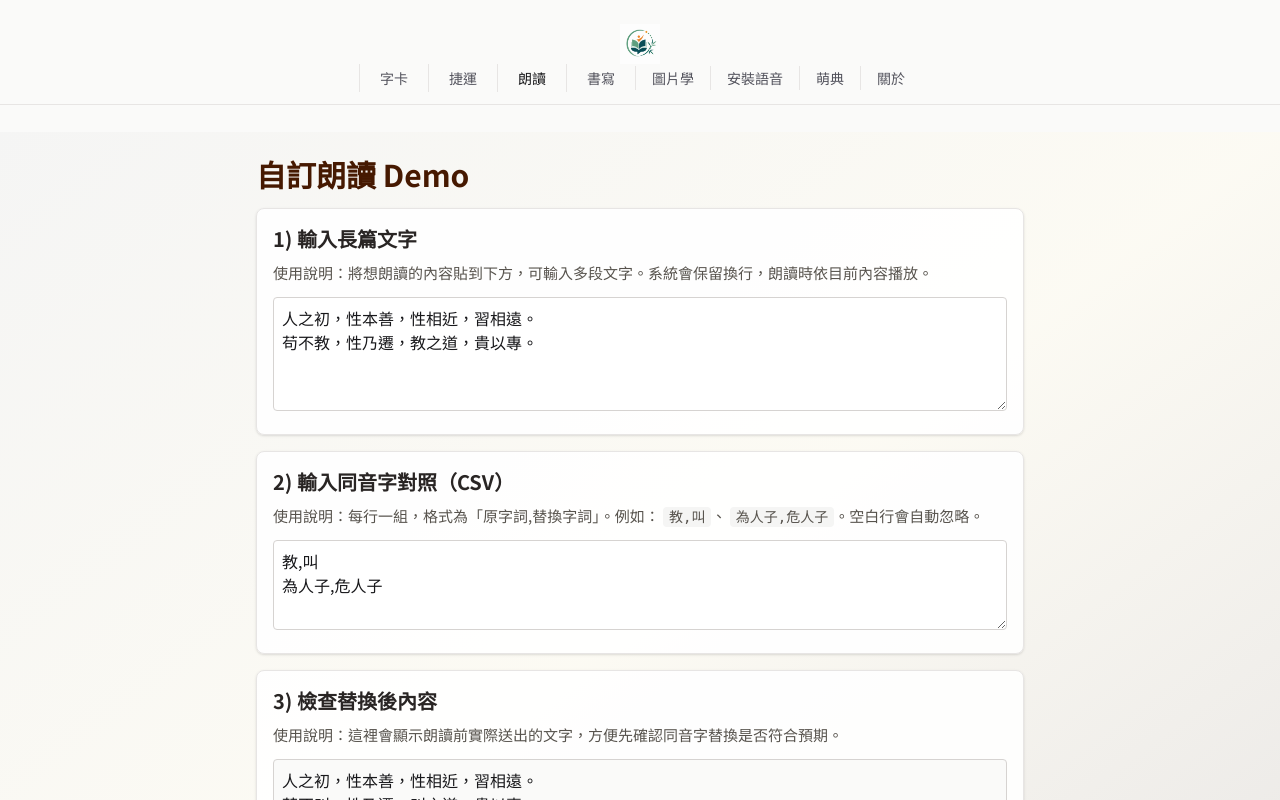
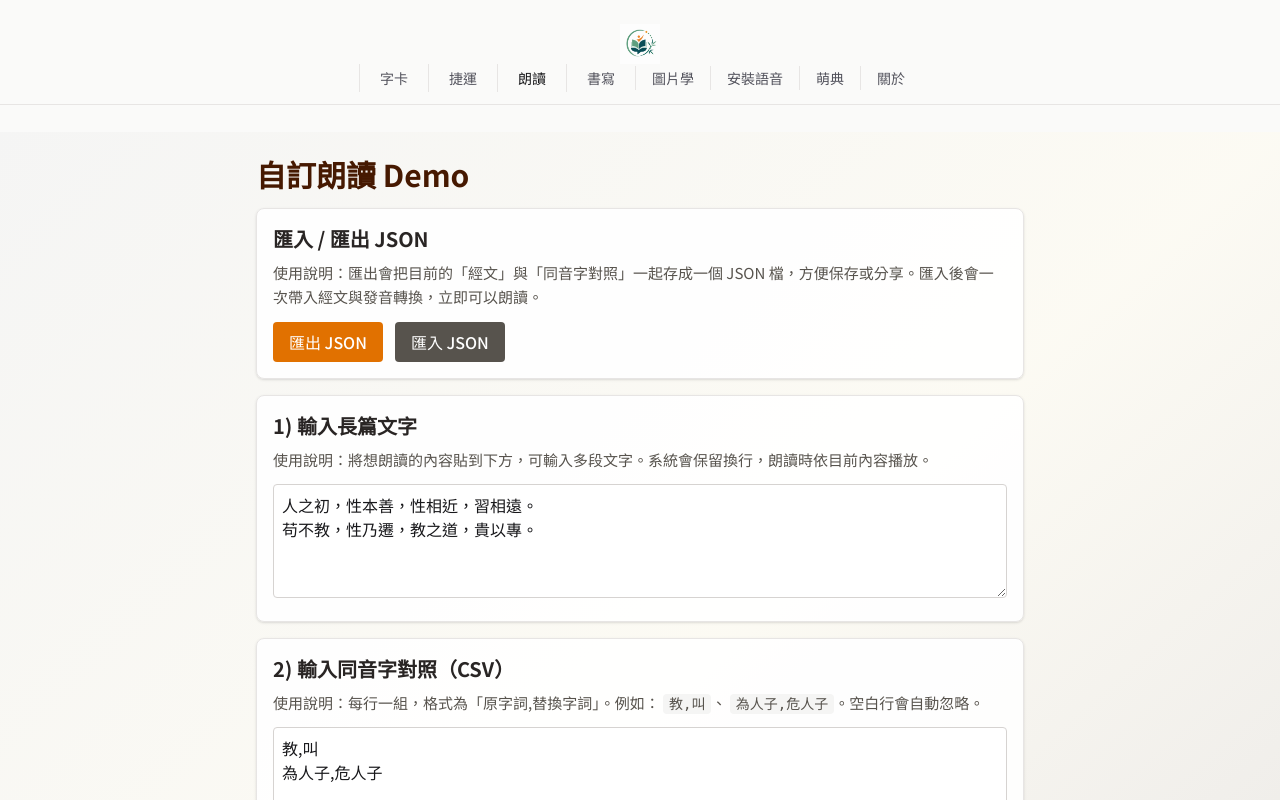
Before and after one commit to 3dw/learn-zh, a Vue app: page /custom in a window 1280 px wide. Shown: the top 800 px of the page. Built offline with nearby package versions, Linux system fonts and the light colour scheme.

Commit message:
可匯入, 匯出JSON

```diff
--- a/src/views/CustomPage.vue
+++ b/src/views/CustomPage.vue
@@ -4,6 +4,47 @@
 			<h1 class="mb-4 text-3xl font-bold text-amber-950 dark:text-amber-100">
 				自訂朗讀 Demo
 			</h1>
+
+			<section
+				class="mb-4 rounded-lg border border-stone-200 bg-white/90 p-4 shadow-sm dark:border-zinc-700 dark:bg-zinc-900/90"
+			>
+				<div class="mb-2 text-xl font-bold text-stone-800 dark:text-stone-100">
+					匯入 / 匯出 JSON
+				</div>
+				<p class="mb-3 leading-relaxed text-stone-600 dark:text-zinc-300">
+					使用說明：匯出會把目前的「經文」與「同音字對照」一起存成一個 JSON 檔，方便保存或分享。匯入後會一次帶入經文與發音轉換，立即可以朗讀。
+				</p>
+				<div class="flex flex-wrap items-center gap-3">
+					<button
+						type="button"
+						class="rounded border-0 bg-amber-600 px-4 py-2 text-base font-medium text-white transition hover:opacity-90"
+						@click="exportJson"
+					>
+						匯出 JSON
+					</button>
+					<button
+						type="button"
+						class="rounded border-0 bg-stone-600 px-4 py-2 text-base font-medium text-white transition hover:opacity-90"
+						@click="triggerImport"
+					>
+						匯入 JSON
+					</button>
+					<input
+						ref="importInput"
+						type="file"
+						accept="application/json,.json"
+						class="hidden"
+						@change="importJson"
+					/>
+					<span
+						v-if="importMessage"
+						class="text-sm"
+						:class="importError ? 'text-red-600 dark:text-red-400' : 'text-emerald-600 dark:text-emerald-400'"
+					>
+						{{ importMessage }}
+					</span>
+				</div>
+			</section>
 
 			<section
 				class="mb-4 rounded-lg border border-stone-200 bg-white/90 p-4 shadow-sm dark:border-zinc-700 dark:bg-zinc-900/90"
@@ -104,6 +145,10 @@ const rawCsv = ref(`教,叫
 const isSpeaking = ref(false)
 const { voicePlaybackAvailable, voicePlaybackBlocked } = useSpeechAvailability()
 
+const importInput = ref<HTMLInputElement | null>(null)
+const importMessage = ref('')
+const importError = ref(false)
+
 const escapeRegExp = (value: string) => value.replace(/[.*+?^${}()|[\]\\]/g, '\\$&')
 
 const csvParseResult = computed(() => {
@@ -193,6 +238,88 @@ const toggleSpeech = async () => {
 	isSpeaking.value = true
 }
 
+const exportJson = () => {
+	const homophones = Object.entries(csvParseResult.value.map).map(([original, replacement]) => ({
+		original,
+		replacement,
+	}))
+
+	const payload = {
+		version: 1,
+		text: rawText.value,
+		homophones,
+	}
+
+	const blob = new Blob([JSON.stringify(payload, null, 2)], { type: 'application/json' })
+	const url = URL.createObjectURL(blob)
+	const link = document.createElement('a')
+	link.href = url
+	link.download = 'custom-reading.json'
+	link.click()
+	URL.revokeObjectURL(url)
+
+	importError.value = false
+	importMessage.value = '已匯出 JSON 檔。'
+}
+
+const triggerImport = () => {
+	importInput.value?.click()
+}
+
+const homophonesToCsv = (homophones: unknown): string | null => {
+	if (!Array.isArray(homophones)) return null
+
+	const lines: string[] = []
+	for (const item of homophones) {
+		if (Array.isArray(item) && item.length >= 2) {
+			lines.push(`${String(item[0])},${String(item[1])}`)
+		} else if (item && typeof item === 'object') {
+			const { original, replacement } = item as Record<string, unknown>
+			if (original == null || replacement == null) return null
+			lines.push(`${String(original)},${String(replacement)}`)
+		} else {
+			return null
+		}
+	}
+	return lines.join('\n')
+}
+
+const importJson = (event: Event) => {
+	const input = event.target as HTMLInputElement
+	const file = input.files?.[0]
+	if (!file) return
+
+	const reader = new FileReader()
+	reader.onload = () => {
+		try {
+			const data = JSON.parse(String(reader.result))
+
+			if (typeof data?.text !== 'string') {
+				throw new Error('缺少 text 欄位')
+			}
+
+			const csv = homophonesToCsv(data.homophones ?? [])
+			if (csv === null) {
+				throw new Error('homophones 格式錯誤')
+			}
+
+			rawText.value = data.text
+			rawCsv.value = csv
+			importError.value = false
+			importMessage.value = '已匯入 JSON，可直接朗讀。'
+		} catch (error) {
+			importError.value = true
+			importMessage.value = `匯入失敗：${error instanceof Error ? error.message : '無法解析 JSON'}`
+		}
+	}
+	reader.onerror = () => {
+		importError.value = true
+		importMessage.value = '匯入失敗：無法讀取檔案'
+	}
+	reader.readAsText(file)
+	input.value = ''
+}
+
 onBeforeUnmount(() => {
 	if (typeof window === 'undefined' || !window.speechSynthesis) return
 	window.speechSynthesis.cancel()
```
